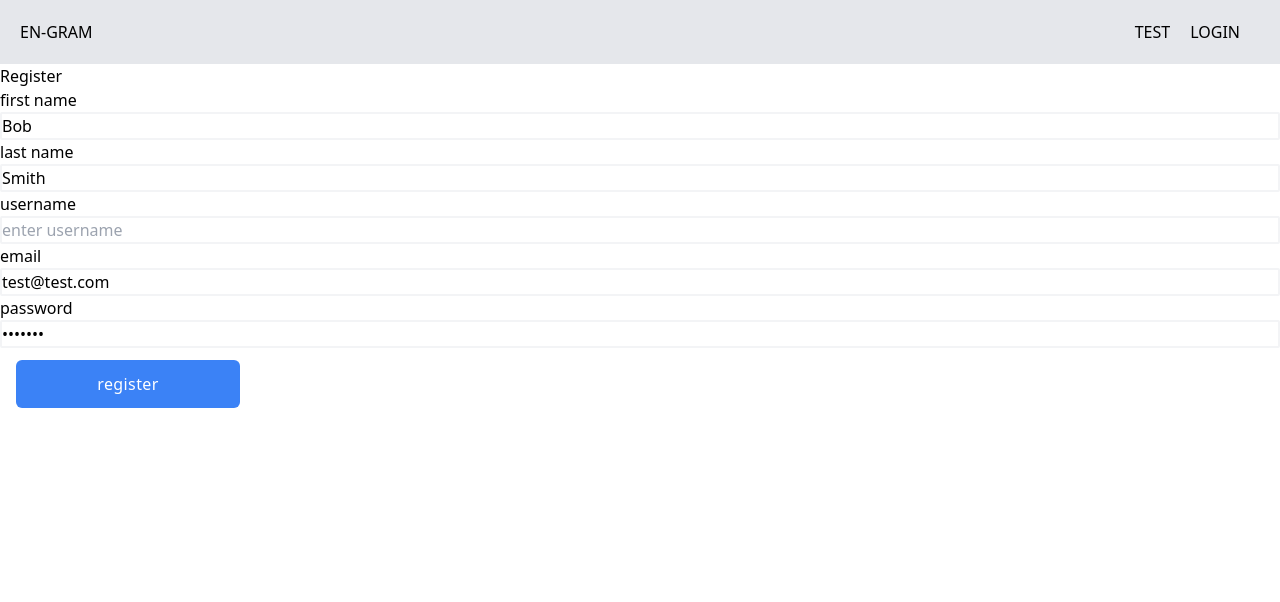
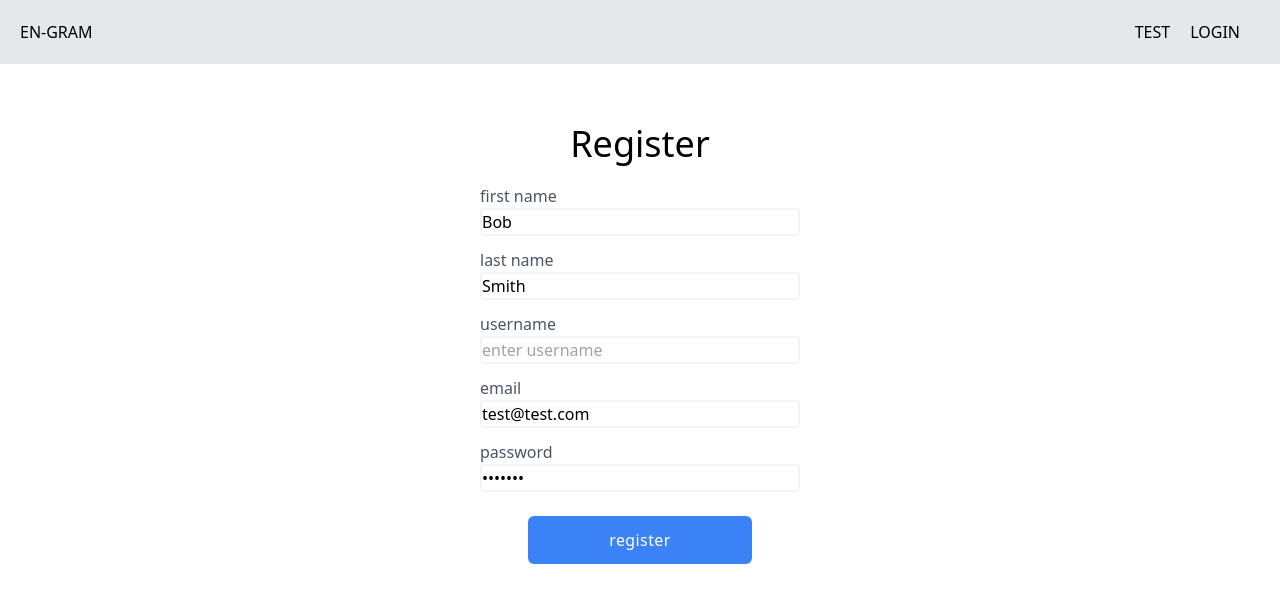
Before and after one commit to Huynie/enneagram, a Vue app: page /register in a window 1280 px wide. Shown: the top 602 px of the page. Built offline with nearby package versions, Linux system fonts and the light colour scheme; no server answers.

Commit message:
register, resetPassword restyled

```diff
--- a/src/views/ForgotPassword.vue
+++ b/src/views/ForgotPassword.vue
@@ -1,18 +1,24 @@
 <template>
-  <div>
-    <Modal/>
-    <Loading/>
-    <form action="">
-      <div class="flex flex-col ">
-        <label>Reset your password</label>
+  <div class="p-10">
+    <!-- <Modal/>
+    <Loading/> -->
+    <form class="w-80 mx-auto" v-show="!reset">
+      <div class="flex flex-col space-y-3">
+        <label class="text-center">Enter your email to reset your password</label>
         <input type="email" v-model="email" placeholder="enter email" class="rounded-sm border-2 border-gray-100"/>
       </div>
-      <Button
-        text="reset"
-        @click.prevent="resetPassword"
-
-      />
+      <div class="text-center">
+        <Button
+          text="reset"
+          @click.prevent="resetPassword"
+          tailwindClass="bg-blue-500 px-5"
+        />
+      </div>
     </form>
+    <div v-show="reset" class="w-max mx-auto">
+      {{modalMessage}}
+    </div>
+    <div v-show="loading" class="w-max mx-auto">loading...</div>
   </div>
 </template>
 
@@ -36,6 +42,7 @@ export default {
       loading: null,
       modalActive: false,
       modalMessage: "",
+      reset: null,
     }
   },
   methods: {
@@ -47,6 +54,7 @@ export default {
           this.modalMessage = "If your accrount exists you will receive an email";
           this.loading = false;
           this.modalActive = true;
+          this.reset = true
         }).catch(err => {
           console.log(err.message, this.email)
           this.modalMessage = err.message;
--- a/src/views/Register.vue
+++ b/src/views/Register.vue
@@ -1,7 +1,7 @@
 <template>
-    <div>
-        Register
-        <form>
+    <div class="p-10">
+        <h1 class="w-max mx-auto text-4xl py-5">Register</h1>
+        <form class="w-80 mx-auto space-y-3">
             <div class="flex flex-col ">
                 <label>first name</label>
                 <input
@@ -47,17 +47,18 @@
                     class="rounded-sm border-2 border-gray-100"
                 />
             </div>
-            <!-- <div @click="register">
-                register
-            </div> -->
+            <div>
+                <p v-show="error">
+                    {{this.errorMsg}}
+                </p>
+            </div>
+            <div class="text-center">
                 <Button
                     text="register"
                     type="submit"
                     @click.prevent="register"
                     tailwindClass="btn-register"
                 />
-            <div v-show="error">
-                {{this.errorMsg}}
             </div>
         </form>
     </div>
@@ -142,4 +143,8 @@ export default {
             focus:outline-none
         ;
     }
+    label{
+        @apply
+            text-gray-600;
+    }
 </style>
```
Lines whose indentation alone changed are shown as unchanged.
